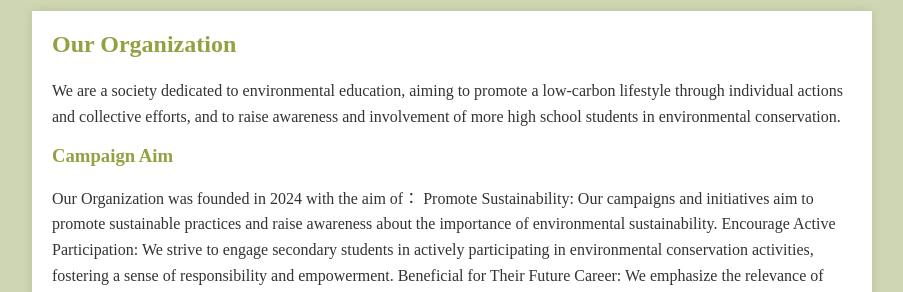
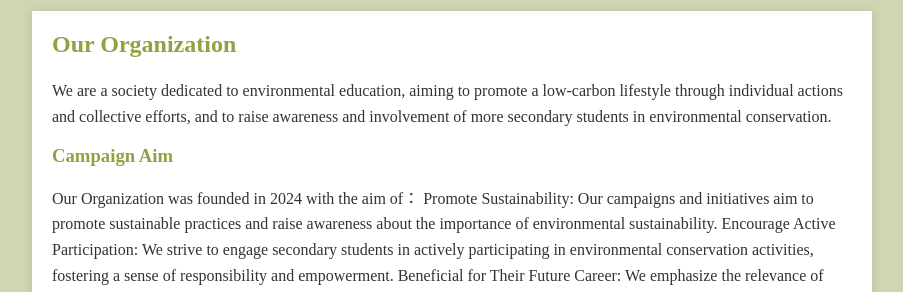
Before and after one commit to yuzuru1104/yuzuru1104.github.io, a Jekyll site: the page about.html, which Jekyll copies as it is, in a window 1280 px wide. Shown: the part 660-952 px from the top of the page, without its empty margins (188-1091 px from the left). Built offline with Jekyll 4.4.1, drawn with Linux system fonts in a browser that asks for light colours; some web fonts are replaced.

Commit message:
Update about.html

```diff
--- a/about.html
+++ b/about.html
@@ -58,7 +58,7 @@
     </div>
 <section>
     <h2>Our Organization</h2>
-    <p>We are a society dedicated to environmental education, aiming to promote a low-carbon lifestyle through individual actions and collective efforts, and to raise awareness and involvement of more high school students in environmental conservation.</p>
+    <p>We are a society dedicated to environmental education, aiming to promote a low-carbon lifestyle through individual actions and collective efforts, and to raise awareness and involvement of more secondary students in environmental conservation.</p>
 
 
 
```
